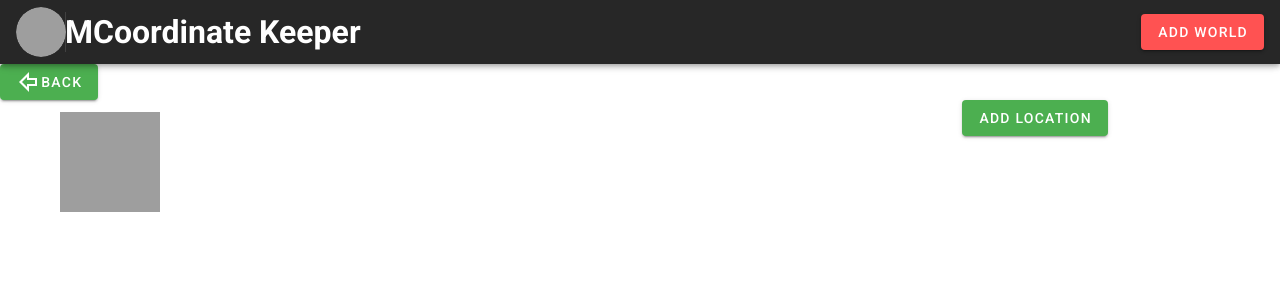
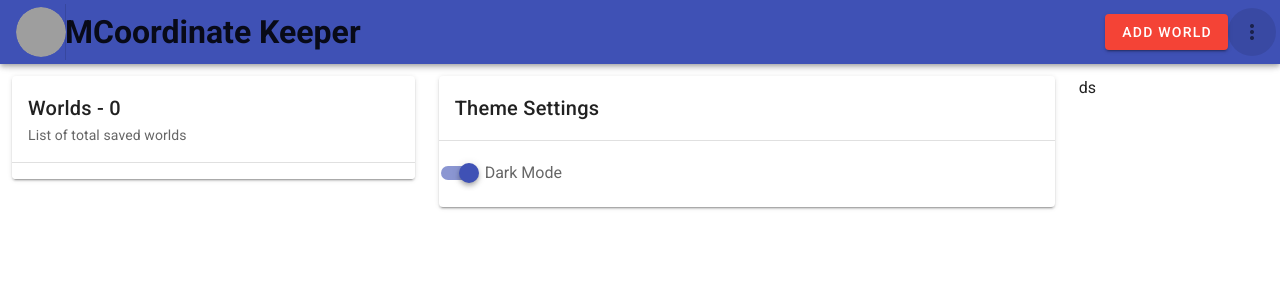
Before and after one commit to JacobTyBruce/mc-coords-keeper, a Vue app: page /settings in a window 1280 px wide. Shown: the top 300 px of the page. Built offline with nearby package versions, Linux system fonts and the light colour scheme; grey boxes are pictures that could not be loaded.

Commit message:
adding settings and extra feats

```diff
--- a/src/App.vue
+++ b/src/App.vue
@@ -1,5 +1,5 @@
 <template>
-  <v-app>
+  <v-app :dark="this.$store.state.isDark">
     <Header />
     <router-view />
   </v-app>
@@ -11,9 +11,6 @@ import Header from "@/components/Header";
 export default {
   name: "App",
   components: { Header },
-  mounted: function() {
-    console.log(this.$refs);
-  },
   created: function() {
     for (let i = 0; i < localStorage.length; i++) {
       let currentKey = localStorage.key(i);
@@ -22,6 +19,7 @@ export default {
         this.$store.state.worldsList.push(JSON.parse(currentValue));
       }
     }
+    this.$vuetify.dark = true
   }
 };
 </script>
--- a/src/components/AddCoords.vue
+++ b/src/components/AddCoords.vue
@@ -48,7 +48,6 @@ export default {
       addLocation: function(name, x, y, z) {
         // add location to array
         let newLocation = {name: name, x: parseInt(x),y: parseInt(y), z: parseInt(z)};
-        console.log(newLocation);
         // clear data
         this.locationName = "";
         this.x = null;
@@ -60,7 +59,6 @@ export default {
 
         // commit to localStorage - match key in local sotrage with currentWorld name -- grab object in currentWorld and override value in lS?
         let currentWorldName = this.$store.state.currentWorld.name;
-        console.log(currentWorldName);
         for (let i = 0; i < localStorage.length; i++) {
             let currentKey = localStorage.key(i);
             let currentValue = localStorage.getItem(currentKey);
@@ -71,7 +69,7 @@ export default {
             }
         }
         // refresh
-        this.$parent.$forceUpdate
+        this.$emit("update-reload")
     }
   }
 };
--- a/src/components/Header.vue
+++ b/src/components/Header.vue
@@ -1,16 +1,18 @@
 <template ref="header">
-  <v-app-bar app dark>
+  <v-app-bar app color="primary">
     <v-avatar size="50">
       <img
         src="https://www.vhv.rs/dpng/d/439-4398043_bee-minecraft-piglin-hd-png-download.png"
         alt="alt"
       />
     </v-avatar>
-    <v-divider vertical inset></v-divider>
+    <v-divider vertical></v-divider>
     <h1>MCoordinate Keeper</h1>
-    <!-- </router-link> -->
+    <!-- Spacer -->
     <v-spacer></v-spacer>
-    <v-dialog v-model="dialog" max-width="290">
+
+    <!-- Add World -->
+    <v-menu v-model="dialog" max-width="290" offset-y>
       <template v-slot:activator="{ on }">
         <v-btn color="error" right v-on="on">Add World</v-btn>
       </template>
@@ -32,7 +34,10 @@
           <v-btn color="green darken-1" text @click="dialog = false; addWorld()">Add</v-btn>
         </v-card-actions>
       </v-card>
-    </v-dialog>
+    </v-menu>
+    <v-btn icon to="/settings">
+      <v-icon>mdi-dots-vertical</v-icon>
+    </v-btn>
   </v-app-bar>
 </template>
 
--- a/src/plugins/vuetify.js
+++ b/src/plugins/vuetify.js
@@ -4,4 +4,20 @@ import Vuetify from 'vuetify/lib';
 Vue.use(Vuetify);
 
 export default new Vuetify({
+    theme: {
+        themes: {
+            light: {
+                primary: "#3f51b5",
+                secondary: "#2196f3",
+                accent: "#009688",
+                error: "#f44336",
+                warning: "#ffc107",
+                info: "#607d8b",
+                success: "#8bc34a"
+            },
+            dark: {
+                primary: "black"
+            }
+        }
+    }
 });
--- a/src/router/index.js
+++ b/src/router/index.js
@@ -2,6 +2,7 @@ import Vue from 'vue'
 import VueRouter from 'vue-router'
 import Home from '../views/Home.vue'
 import WorldView from '../views/WorldView.vue'
+import Settings from '../views/Settings.vue'
 
 Vue.use(VueRouter)
 
@@ -20,6 +21,11 @@ Vue.use(VueRouter)
     component: () => import(/* webpackChunkName: "about" */ '../views/About.vue')
   },
   {
+    path: '/settings',
+    name: 'Settings',
+    component: Settings,
+  },
+  {
     path: '/:world',
     name: 'WorldView',
     component: WorldView,
--- a/src/store/index.js
+++ b/src/store/index.js
@@ -18,7 +18,8 @@ for (let i = 0; i < localStorage.length; i++){
 export default new Vuex.Store({
   state: {
     worldsList: [],
-    currentWorld: {}
+    currentWorld: {},
+    isDark: true
   },
   mutations: {
     setCurrentWorld: (state, selection) => {
--- a/src/views/Home.vue
+++ b/src/views/Home.vue
@@ -1,5 +1,5 @@
 <template :key='reloadKey'>
-    <v-main>
+    <v-main color="secondary">
       <v-container fill-height fluid>
         <v-row align="center" justify="center">
           <v-menu offset-y>
--- /dev/null
+++ b/src/views/Settings.vue
@@ -0,0 +1,55 @@
+<template>
+    <v-main>
+        <v-container fluid>
+            <v-row>
+                <v-col cols="4">
+                    <v-card>
+                        <v-card-title> Worlds - {{this.$store.state.worldsList.length}} </v-card-title>
+                        <v-card-subtitle> List of total saved worlds </v-card-subtitle>
+                        <v-divider></v-divider>
+                        <v-list>
+                            <v-list-item v-for="(n, index) in this.$store.state.worldsList" :key="n + index">
+                                <v-card flat fluid>
+                                    <v-card-title> {{n.name}} </v-card-title>
+                                    <v-card-subtitle> {{n.desc}} </v-card-subtitle>
+                                </v-card>
+                            </v-list-item>
+                        </v-list>
+                    </v-card>
+                </v-col>
+                <v-col cols="6">
+                   <v-card>
+                       <v-card-title>Theme Settings</v-card-title>
+                       <v-divider></v-divider>
+                       <v-switch v-model="darkMode" :label="`Dark Mode`"></v-switch>
+                   </v-card>
+                </v-col>
+                <v-col cols="2">
+                    ds
+                </v-col>
+            </v-row>
+            <v-row></v-row>
+        </v-container>
+    </v-main>
+</template>
+
+<script>
+export default {
+    name: 'Settings',
+    data: function() {
+        return {
+            darkMode: this.$store.state.isDark
+        }
+    },
+    computed: {
+        // setTheme() {
+        //     if (this.darkMode == true) {
+        //         return (this.$store.state.isDark = true);
+        //     } else {
+        //         return (this.$store.state.isDark = false);
+        //     }
+        // }
+    }
+
+}
+</script>
--- a/src/views/WorldView.vue
+++ b/src/views/WorldView.vue
@@ -1,16 +1,16 @@
 <template>
-    <v-main>
-
-        <v-btn color="success" to="/"><v-icon mr-2>mdi-arrow-left-bold-outline</v-icon>Back</v-btn>
+  <v-main :key="reloadKey" v-on:update-reload="reloadKey += 1">
+    <v-btn color="success" to="/">
+      <v-icon mr-2>mdi-arrow-left-bold-outline</v-icon>Back
+    </v-btn>
     <v-container>
       <v-row>
         <v-col>
-                    <v-avatar
-                        color="white"
-                        size="100"
-                        tile
-                    >
-                        <img src="https://vignette.wikia.nocookie.net/minecraft/images/f/fe/GrassNew.png/revision/latest?cb=20190903234415" alt="alt">
+          <v-avatar color="white" size="100" tile>
+            <img
+              src="https://vignette.wikia.nocookie.net/minecraft/images/f/fe/GrassNew.png/revision/latest?cb=20190903234415"
+              alt="alt"
+            />
           </v-avatar>
         </v-col>
         <v-col>
@@ -22,30 +22,41 @@
         </v-col>
       </v-row>
       <v-row>
-                <v-list>
-                    <v-list-item v-for="(item, index) in this.$store.state.currentWorld.coords" :key="'coord' + index">
-                        {{item.name}}
-                        X: <b>{{item.x}}</b>
-                        Y: <b>{{item.y}}</b>
-                        Z: <b>{{item.z}}</b>
+        <v-col>
+          <v-list text-center>
+            <v-list-item
+              v-for="(item, index) in this.$store.state.currentWorld.coords"
+              :key="'coord' + index"
+            >
+              <v-card flat>
+                <v-card-title>{{item.name}}</v-card-title>
+                <v-card-subtitle>
+                  X:
+                  <b>{{item.x}}</b> Y:
+                  <b>{{item.y}}</b> Z:
+                  <b>{{item.z}}</b>
+                </v-card-subtitle>
+              </v-card>
+
             </v-list-item>
           </v-list>
+        </v-col>
       </v-row>
     </v-container>
   </v-main>
 </template>
 
 <script>
-import AddCoords from '../components/AddCoords.vue'
+import AddCoords from "../components/AddCoords.vue";
 
 export default {
-    name: 'WorldView',
-    props: ['world'],
-    components: {AddCoords},
-    methods: {
-        askCoords: function() {
-            prompt("Hello")
+  name: "WorldView",
+  props: ["world"],
+  components: { AddCoords },
+  data: function() {
+      return {
+          reloadKey: 0
       }
   }
-}
+};
 </script>
```
Lines whose indentation alone changed are shown as unchanged.
